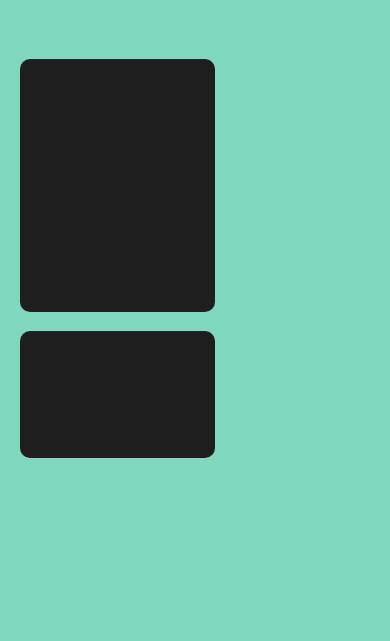
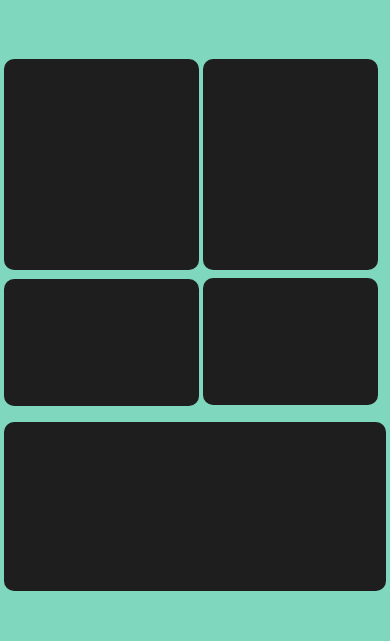
Before and after one commit to Kealen-Pillay/MyHealth, a React Native app: screen /Biometrics in a window 390 px wide. Shown: the top 641 px of the page. Built offline with nearby package versions, Linux system fonts and the light colour scheme.

Commit message:
Added respiration container

```diff
--- a/components/screens/BiometricsScreen.js
+++ b/components/screens/BiometricsScreen.js
@@ -5,13 +5,19 @@ import { theme } from "../../theme/theme";
 const BiometricsScreen = () => {
   return (
     <KeyboardAvoidingView style={styles.container}>
-      <View style={styles.leftVerticalContainer}>
-        <View style={[styles.card, styles.heartCard]}></View>
-        <View style={[styles.card, styles.temperatureCard]}></View>
+      <View style={styles.topContainer}>
+        <View style={styles.leftVerticalContainer}>
+          <View style={[styles.card, styles.heartCard]}></View>
+          <View style={[styles.card, styles.temperatureCard]}></View>
+        </View>
+        <View style={styles.rightVerticalContainer}>
+          <View style={[styles.card, styles.hydrationContainer]}></View>
+          <View style={[styles.card, styles.bloodContainer]}></View>
+        </View>
       </View>
-      <View style={styles.rightVerticalContainer}></View>
-
-      <View style={styles.bottomContainer}></View>
+      <View style={styles.bottomContainer}>
+        <View style={[styles.card, styles.respirationContainer]}></View>
+      </View>
     </KeyboardAvoidingView>
   );
 };
@@ -21,26 +27,56 @@ export default BiometricsScreen;
 const styles = StyleSheet.create({
   container: {
     flex: 1,
+    flexDirection: "column",
     backgroundColor: theme.background,
     width: "100%",
+    height: "100%",
   },
   card: {
     backgroundColor: theme.darkGrey,
     borderRadius: 10,
   },
+  topContainer: {
+    flexDirection: "row",
+    width: "100%",
+    height: "50%",
+  },
   leftVerticalContainer: {
-    height: "50%",
+    height: "100%",
     width: "50%",
     marginTop: "15%",
-    marginLeft: "5%",
+    marginLeft: "1%",
   },
   heartCard: {
     width: "100%",
-    height: "60%",
+    height: "50%",
   },
   temperatureCard: {
-    marginTop: "10%",
+    marginTop: "5%",
     width: "100%",
-    height: "30%"
-  }
+    height: "30%",
+  },
+  rightVerticalContainer: {
+    height: "100%",
+    width: "45%",
+    marginTop: "15%",
+    marginLeft: "1%",
+  },
+  hydrationContainer: {
+    width: "100%",
+    height: "50%",
+  },
+  bloodContainer: {
+    marginTop: "5%",
+    width: "100%",
+    height: "30%",
+  },
+  bottomContainer: {
+    height: "100%"
+  },
+  respirationContainer: {
+    marginLeft: "1%",
+    width: "98%",
+    height: "20%",
+  },
 });
```
